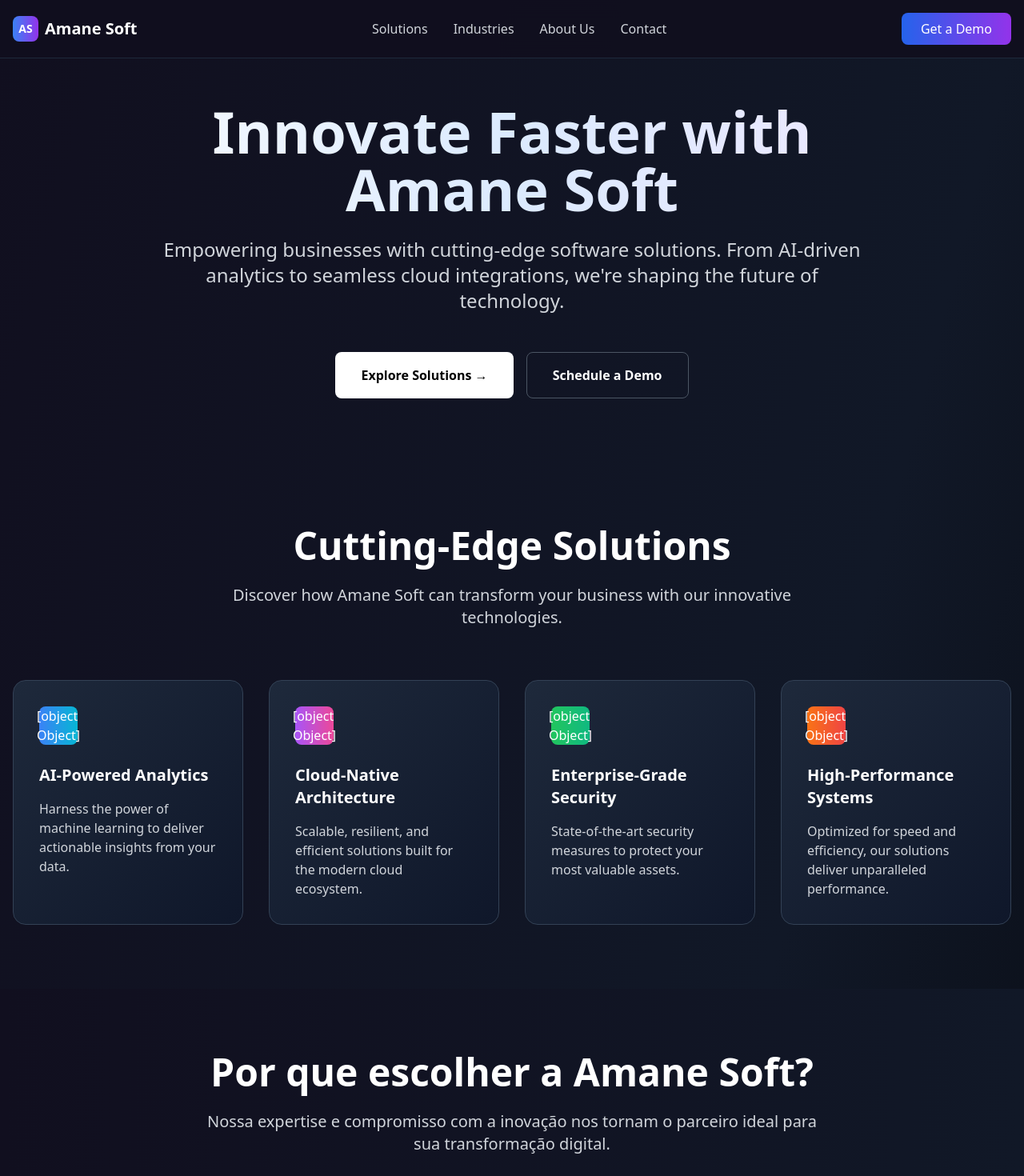
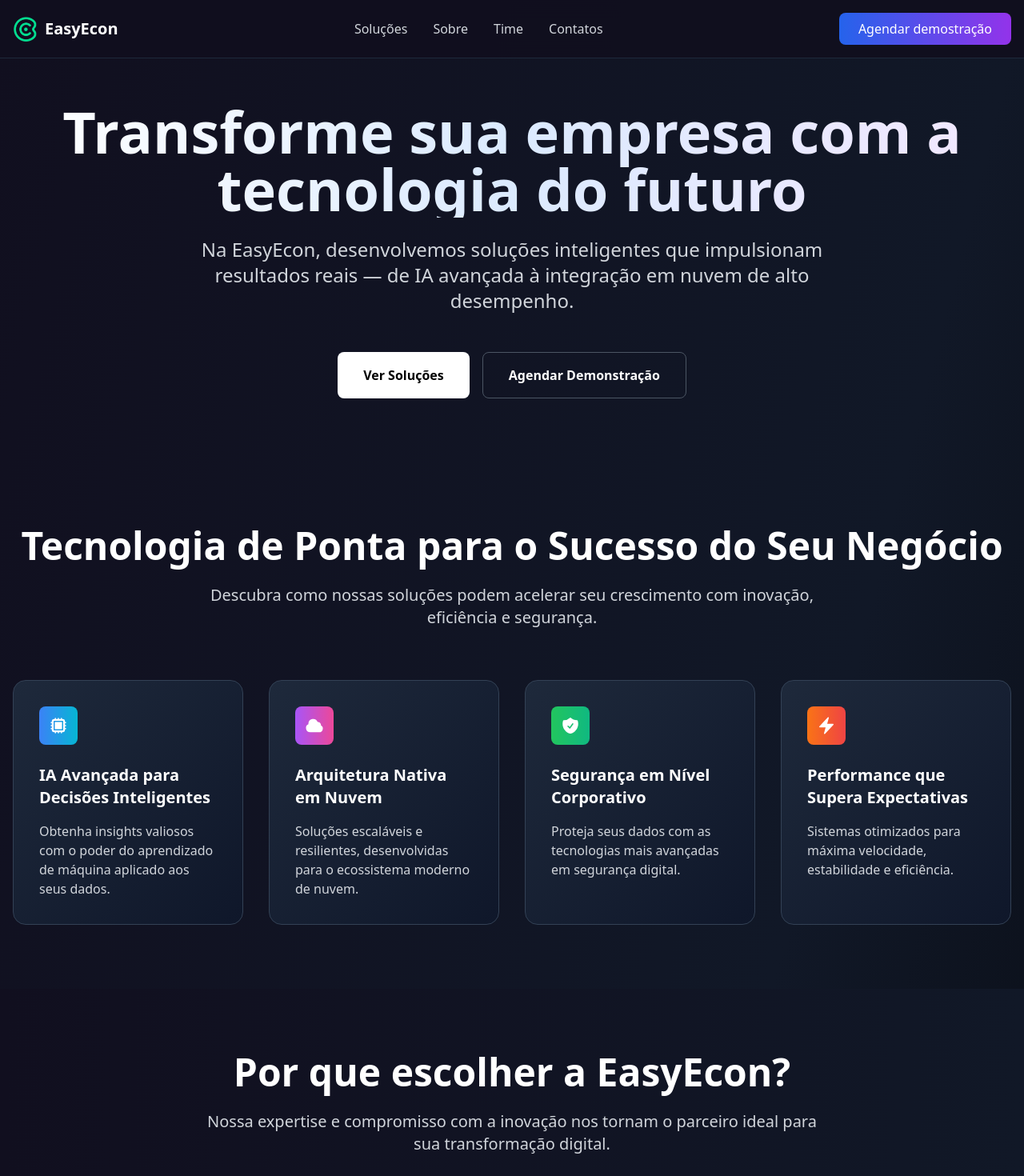
Before and after one commit to GuilhermeViana-22/SITE_EASYECON, a Vue app: page / in a window 1280 px wide. Shown: the top 1470 px of the page at 80% size. Built offline with nearby package versions, Linux system fonts and the light colour scheme.

Commit message:
update copy

```diff
--- a/index.html
+++ b/index.html
@@ -2,9 +2,9 @@
 <html lang="en">
   <head>
     <meta charset="UTF-8" />
-    <link rel="icon" type="image/svg+xml" href="/vite.svg" />
+    <link rel="icon" type="image/svg+xml" href="/public/easyIcon.png" />
     <meta name="viewport" content="width=device-width, initial-scale=1.0" />
-    <title>Vite + Vue</title>
+    <title>EasyEcon</title>
   </head>
   <body>
     <div id="app"></div>
--- a/package.json
+++ b/package.json
@@ -9,6 +9,7 @@
     "preview": "vite preview"
   },
   "dependencies": {
+    "@heroicons/vue": "^2.2.0",
     "vue": "^3.5.17"
   },
   "devDependencies": {
--- a/src/components/Footer.vue
+++ b/src/components/Footer.vue
@@ -9,62 +9,65 @@
             </div>
             <span class="text-xl font-bold text-white">Amane Soft</span>
           </div>
-          <p class="text-gray-400 mb-4">Pioneering software solutions for the digital age.</p>
+          <p class="text-gray-400 mb-4">Soluções de software pioneiras para a era digital.</p>
           <div class="flex space-x-4">
             <a href="#" class="text-gray-400 hover:text-white transition-colors">
+              <!-- Twitter -->
               <svg class="w-5 h-5" fill="currentColor" viewBox="0 0 24 24">
-                <path d="M24 4.557c-.883.392-1.832.656-2.828.775 1.017-.609 1.798-1.574 2.165-2.724-.951.564-2.005.974-3.127 1.195-.897-.957-2.178-1.555-3.594-1.555-3.179 0-5.515 2.966-4.797 6.045-4.091-.205-7.719-2.165-10.148-5.144-1.29 2.213-.669 5.108 1.523 6.574-.806-.026-1.566-.247-2.229-.616-.054 2.281 1.581 4.415 3.949 4.89-.693.188-1.452.232-2.224.084.626 1.956 2.444 3.379 4.6 3.419-2.07 1.623-4.678 2.348-7.29 2.04 2.179 1.397 4.768 2.212 7.548 2.212 9.142 0 14.307-7.721 13.995-14.646.962-.695 1.797-1.562 2.457-2.549z"/>
+                <path d="..."/>
               </svg>
             </a>
             <a href="#" class="text-gray-400 hover:text-white transition-colors">
+              <!-- LinkedIn -->
               <svg class="w-5 h-5" fill="currentColor" viewBox="0 0 24 24">
-                <path d="M20.447 20.452h-3.554v-5.569c0-1.328-.027-3.037-1.852-3.037-1.853 0-2.136 1.445-2.136 2.939v5.667H9.351V9h3.414v1.561h.046c.477-.9 1.637-1.85 3.37-1.85 3.601 0 4.267 2.37 4.267 5.455v6.286zM5.337 7.433c-1.144 0-2.063-.926-2.063-2.065 0-1.138.92-2.063 2.063-2.063 1.14 0 2.064.925 2.064 2.063 0 1.139-.925 2.065-2.064 2.065zm1.782 13.019H3.555V9h3.564v11.452zM22.225 0H1.771C.792 0 0 .774 0 1.729v20.542C0 23.227.792 24 1.771 24h20.451C23.2 24 24 23.227 24 22.271V1.729C24 .774 23.2 0 22.222 0h.003z"/>
+                <path d="..."/>
               </svg>
             </a>
             <a href="#" class="text-gray-400 hover:text-white transition-colors">
+              <!-- GitHub -->
               <svg class="w-5 h-5" fill="currentColor" viewBox="0 0 24 24">
-                <path d="M12.017 0C5.396 0 .029 5.367.029 11.987c0 5.079 3.158 9.417 7.618 11.174-.105-.949-.199-2.403.041-3.439.219-.937 1.406-5.957 1.406-5.957s-.359-.72-.359-1.781c0-1.663.967-2.911 2.168-2.911 1.024 0 1.518.769 1.518 1.688 0 1.029-.653 2.567-.992 3.992-.285 1.193.6 2.165 1.775 2.165 2.128 0 3.768-2.245 3.768-5.487 0-2.861-2.063-4.869-5.008-4.869-3.41 0-5.409 2.562-5.409 5.199 0 1.033.394 2.143.889 2.741.099.12.112.225.085.345-.09.375-.293 1.199-.334 1.363-.053.225-.172.271-.402.165-1.495-.69-2.433-2.878-2.433-4.646 0-3.776 2.748-7.252 7.92-7.252 4.158 0 7.392 2.967 7.392 6.923 0 4.135-2.607 7.462-6.233 7.462-1.214 0-2.357-.629-2.75-1.378l-.748 2.853c-.271 1.043-1.002 2.35-1.492 3.146C9.57 23.812 10.763 24.009 12.017 24.009c6.624 0 11.99-5.367 11.99-11.988C24.007 5.367 18.641.001.012.001z"/>
+                <path d="..."/>
               </svg>
             </a>
           </div>
         </div>
 
         <div>
-          <h3 class="font-bold mb-4 text-white">Solutions</h3>
+          <h3 class="font-bold mb-4 text-white">Soluções</h3>
           <ul class="space-y-2 text-gray-400">
-            <li><a href="#" class="hover:text-white transition-colors">AI Analytics</a></li>
-            <li><a href="#" class="hover:text-white transition-colors">Cloud Services</a></li>
-            <li><a href="#" class="hover:text-white transition-colors">Security</a></li>
-            <li><a href="#" class="hover:text-white transition-colors">Performance</a></li>
+            <li><a href="#" class="hover:text-white transition-colors">IA e Análises</a></li>
+            <li><a href="#" class="hover:text-white transition-colors">Serviços em Nuvem</a></li>
+            <li><a href="#" class="hover:text-white transition-colors">Segurança</a></li>
+            <li><a href="#" class="hover:text-white transition-colors">Desempenho</a></li>
           </ul>
         </div>
 
         <div>
-          <h3 class="font-bold mb-4 text-white">Company</h3>
+          <h3 class="font-bold mb-4 text-white">Empresa</h3>
           <ul class="space-y-2 text-gray-400">
-            <li><a href="#" class="hover:text-white transition-colors">About Us</a></li>
-            <li><a href="#" class="hover:text-white transition-colors">Careers</a></li>
+            <li><a href="#" class="hover:text-white transition-colors">Sobre Nós</a></li>
+            <li><a href="#" class="hover:text-white transition-colors">Carreiras</a></li>
             <li><a href="#" class="hover:text-white transition-colors">Blog</a></li>
-            <li><a href="#" class="hover:text-white transition-colors">News</a></li>
+            <li><a href="#" class="hover:text-white transition-colors">Notícias</a></li>
           </ul>
         </div>
 
         <div>
-          <h3 class="font-bold mb-4 text-white">Connect</h3>
+          <h3 class="font-bold mb-4 text-white">Conectar</h3>
           <ul class="space-y-2 text-gray-400">
-            <li><a href="#" class="hover:text-white transition-colors">Contact</a></li>
-            <li><a href="#" class="hover:text-white transition-colors">Support</a></li>
-            <li><a href="#" class="hover:text-white transition-colors">Partners</a></li>
-            <li><a href="#" class="hover:text-white transition-colors">Community</a></li>
+            <li><a href="#" class="hover:text-white transition-colors">Contato</a></li>
+            <li><a href="#" class="hover:text-white transition-colors">Suporte</a></li>
+            <li><a href="#" class="hover:text-white transition-colors">Parceiros</a></li>
+            <li><a href="#" class="hover:text-white transition-colors">Comunidade</a></li>
           </ul>
         </div>
       </div>
 
       <div class="border-t border-slate-800 pt-8 flex flex-col md:flex-row justify-between items-center">
-        <p class="text-gray-400 text-sm">© 2025 Amane Soft, Inc. All rights reserved.</p>
+        <p class="text-gray-400 text-sm">© 2025 Amane Soft. Todos os direitos reservados.</p>
         <div class="flex space-x-6 mt-4 md:mt-0">
-          <a href="#" class="text-gray-400 hover:text-white text-sm transition-colors">Terms of Service</a>
-          <a href="#" class="text-gray-400 hover:text-white text-sm transition-colors">Privacy Policy</a>
+          <a href="#" class="text-gray-400 hover:text-white text-sm transition-colors">Termos de Serviço</a>
+          <a href="#" class="text-gray-400 hover:text-white text-sm transition-colors">Política de Privacidade</a>
         </div>
       </div>
     </div>
--- a/src/components/Header.vue
+++ b/src/components/Header.vue
@@ -2,24 +2,24 @@
   <header class="fixed top-0 w-full z-50 bg-[#110F1F]/90 backdrop-blur-md border-b border-slate-800">
     <nav class="container mx-auto px-4 py-4 flex items-center justify-between">
       <div class="flex items-center space-x-2">
-        <div class="w-8 h-8 bg-gradient-to-r from-blue-500 to-purple-600 rounded-lg flex items-center justify-center">
-          <span class="text-white font-bold text-sm">AS</span>
+        <div class="w-8 h-8 rounded-lg flex items-center justify-center">
+          <img src="/public/easyIcon.png" alt="Logotipo" />
         </div>
-        <span class="text-xl font-bold text-white">Amane Soft</span>
+        <span class="text-xl font-bold text-white">EasyEcon</span>
       </div>
 
       <div class="hidden md:flex items-center space-x-8">
-        <a href="#solutions" class="text-gray-300 hover:text-blue-400 transition-colors">Solutions</a>
-        <a href="#about" class="text-gray-300 hover:text-blue-400 transition-colors">Industries</a>
-        <a href="#team" class="text-gray-300 hover:text-blue-400 transition-colors">About Us</a>
-        <a href="#contact" class="text-gray-300 hover:text-blue-400 transition-colors">Contact</a>
+        <a href="#solutions" class="text-gray-300 hover:text-blue-400 transition-colors">Soluções</a>
+        <a href="#about" class="text-gray-300 hover:text-blue-400 transition-colors">Sobre</a>
+        <a href="#team" class="text-gray-300 hover:text-blue-400 transition-colors">Time</a>
+        <a href="#contact" class="text-gray-300 hover:text-blue-400 transition-colors">Contatos</a>
       </div>
 
-      <button class="bg-gradient-to-r from-blue-600 to-purple-600 hover:from-blue-700 hover:to-purple-700 px-6 py-2 rounded-lg font-medium transition-all duration-300 transform hover:scale-105 text-white">
-        Get a Demo
+      <button
+        class="bg-gradient-to-r from-blue-600 to-purple-600 hover:from-blue-700 hover:to-purple-700 px-6 py-2 rounded-lg font-medium transition-all duration-300 transform hover:scale-105 text-white">
+        Agendar demostração
       </button>
 
-      <!-- Mobile menu button -->
       <button @click="$emit('toggle-mobile-menu')" class="md:hidden text-white">
         <svg class="w-6 h-6" fill="none" stroke="currentColor" viewBox="0 0 24 24">
           <path stroke-linecap="round" stroke-linejoin="round" stroke-width="2" d="M4 6h16M4 12h16M4 18h16"></path>
@@ -29,10 +29,10 @@
 
     <div v-if="mobileMenuOpen" class="md:hidden bg-[#110F1F] border-t border-slate-800">
       <div class="px-4 py-2 space-y-2">
-        <a href="#solutions" class="block py-2 text-gray-300 hover:text-blue-400">Solutions</a>
-        <a href="#about" class="block py-2 text-gray-300 hover:text-blue-400">Industries</a>
-        <a href="#team" class="block py-2 text-gray-300 hover:text-blue-400">About Us</a>
-        <a href="#contact" class="block py-2 text-gray-300 hover:text-blue-400">Contact</a>
+        <a href="#solutions" class="block py-2 text-gray-300 hover:text-blue-400">Soluções</a>
+        <a href="#about" class="block py-2 text-gray-300 hover:text-blue-400">Sobre</a>
+        <a href="#team" class="block py-2 text-gray-300 hover:text-blue-400">Time</a>
+        <a href="#contact" class="block py-2 text-gray-300 hover:text-blue-400">Contatos</a>
       </div>
     </div>
   </header>
--- a/src/components/HeroSection.vue
+++ b/src/components/HeroSection.vue
@@ -1,18 +1,22 @@
 <template>
   <section class="pt-32 pb-20 px-4">
     <div class="container mx-auto text-center">
-      <h1 class="text-5xl md:text-7xl font-bold mb-6 bg-gradient-to-r from-white via-blue-100 to-purple-100 bg-clip-text text-transparent">
-        Innovate Faster with<br>Amane Soft
+      <h1
+        class="text-5xl md:text-7xl font-bold mb-6 bg-gradient-to-r from-white via-blue-100 to-purple-100 bg-clip-text text-transparent">
+        Transforme sua empresa com a<br>tecnologia do futuro
       </h1>
       <p class="text-xl md:text-2xl text-gray-300 mb-12 max-w-4xl mx-auto leading-relaxed">
-        Empowering businesses with cutting-edge software solutions. From AI-driven analytics to seamless cloud integrations, we're shaping the future of technology.
+        Na EasyEcon, desenvolvemos soluções inteligentes que impulsionam resultados reais — de IA avançada à integração
+        em nuvem de alto desempenho.
       </p>
       <div class="flex flex-col sm:flex-row gap-4 justify-center">
-        <button class="bg-white text-black px-8 py-4 rounded-lg font-semibold hover:bg-gray-100 transition-all duration-300 transform hover:scale-105">
-          Explore Solutions →
+        <button
+          class="bg-white text-black px-8 py-4 rounded-lg font-semibold hover:bg-gray-100 transition-all duration-300 transform hover:scale-105">
+          Ver Soluções
         </button>
-        <button class="border border-gray-600 px-8 py-4 rounded-lg font-semibold hover:bg-gray-800 transition-all duration-300 text-white">
-          Schedule a Demo
+        <button
+          class="border border-gray-600 px-8 py-4 rounded-lg font-semibold hover:bg-gray-800 transition-all duration-300 text-white">
+          Agendar Demonstração
         </button>
       </div>
     </div>
--- a/src/components/SolutionCard.vue
+++ b/src/components/SolutionCard.vue
@@ -1,40 +1,32 @@
+<script setup>
+import {
+  CpuChipIcon,
+  CloudIcon,
+  ShieldCheckIcon,
+  BoltIcon
+} from '@heroicons/vue/24/solid'
+
+const props = defineProps({
+  solution: {
+    type: Object,
+    required: true
+  }
+})
+
+const icons = {
+  brain: CpuChipIcon,
+  cloud: CloudIcon,
+  shield: ShieldCheckIcon,
+  lightning: BoltIcon
+}
+</script>
+
 <template>
   <div :class="`bg-gradient-to-br from-slate-800 to-slate-900 p-8 rounded-2xl border border-slate-700 ${solution.hoverColor} transition-all duration-300 group`">
     <div :class="`w-12 h-12 bg-gradient-to-r ${solution.gradient} rounded-lg flex items-center justify-center mb-6 group-hover:scale-110 transition-transform`">
-      <component :is="iconComponent" class="w-6 h-6 text-white" />
+      <component :is="icons[solution.icon]" class="w-6 h-6 text-white" />
     </div>
     <h3 class="text-xl font-bold mb-4 text-white">{{ solution.title }}</h3>
     <p class="text-gray-300">{{ solution.description }}</p>
   </div>
 </template>
-
-<script>
-export default {
-  name: 'SolutionCard',
-  props: {
-    solution: {
-      type: Object,
-      required: true
-    }
-  },
-  computed: {
-    iconComponent() {
-      const icons = {
-        brain: () => ({
-          template: `<svg fill="none" stroke="currentColor" viewBox="0 0 24 24"><path stroke-linecap="round" stroke-linejoin="round" stroke-width="2" d="M9.663 17h4.673M12 3v1m6.364 1.636l-.707.707M21 12h-1M4 12H3m3.343-5.657l-.707-.707m2.828 9.9a5 5 0 117.072 0l-.548.547A3.374 3.374 0 0014 18.469V19a2 2 0 11-4 0v-.531c0-.895-.356-1.754-.988-2.386l-.548-.547z"></path></svg>`
-        }),
-        cloud: () => ({
-          template: `<svg fill="none" stroke="currentColor" viewBox="0 0 24 24"><path stroke-linecap="round" stroke-linejoin="round" stroke-width="2" d="M3 15a4 4 0 004 4h9a5 5 0 10-.1-9.999 5.002 5.002 0 10-9.78 2.096A4.001 4.001 0 003 15z"></path></svg>`
-        }),
-        shield: () => ({
-          template: `<svg fill="none" stroke="currentColor" viewBox="0 0 24 24"><path stroke-linecap="round" stroke-linejoin="round" stroke-width="2" d="M12 15v2m-6 4h12a2 2 0 002-2v-6a2 2 0 00-2-2H6a2 2 0 00-2 2v6a2 2 0 002 2zm10-10V7a4 4 0 00-8 0v4h8z"></path></svg>`
-        }),
-        lightning: () => ({
-          template: `<svg fill="none" stroke="currentColor" viewBox="0 0 24 24"><path stroke-linecap="round" stroke-linejoin="round" stroke-width="2" d="M13 10V3L4 14h7v7l9-11h-7z"></path></svg>`
-        })
-      }
-      return icons[this.solution.icon] || icons.brain
-    }
-  }
-}
-</script>
--- a/src/components/SolutionsSection.vue
+++ b/src/components/SolutionsSection.vue
@@ -2,9 +2,9 @@
   <section id="solutions" class="py-20 px-4">
     <div class="container mx-auto">
       <div class="text-center mb-16">
-        <h2 class="text-4xl md:text-5xl font-bold mb-6 text-white">Cutting-Edge Solutions</h2>
+        <h2 class="text-4xl md:text-5xl font-bold mb-6 text-white">Tecnologia de Ponta para o Sucesso do Seu Negócio</h2>
         <p class="text-xl text-gray-300 max-w-3xl mx-auto">
-          Discover how Amane Soft can transform your business with our innovative technologies.
+          Descubra como nossas soluções podem acelerar seu crescimento com inovação, eficiência e segurança.
         </p>
       </div>
 
@@ -32,32 +32,32 @@ export default {
       solutions: [
         {
           id: 1,
-          title: 'AI-Powered Analytics',
-          description: 'Harness the power of machine learning to deliver actionable insights from your data.',
+          title: 'IA Avançada para Decisões Inteligentes',
+          description: 'Obtenha insights valiosos com o poder do aprendizado de máquina aplicado aos seus dados.',
           icon: 'brain',
           gradient: 'from-blue-500 to-cyan-500',
           hoverColor: 'hover:border-blue-500'
         },
         {
           id: 2,
-          title: 'Cloud-Native Architecture',
-          description: 'Scalable, resilient, and efficient solutions built for the modern cloud ecosystem.',
+          title: 'Arquitetura Nativa em Nuvem',
+          description: 'Soluções escaláveis e resilientes, desenvolvidas para o ecossistema moderno de nuvem.',
           icon: 'cloud',
           gradient: 'from-purple-500 to-pink-500',
           hoverColor: 'hover:border-purple-500'
         },
         {
           id: 3,
-          title: 'Enterprise-Grade Security',
-          description: 'State-of-the-art security measures to protect your most valuable assets.',
+          title: 'Segurança em Nível Corporativo',
+          description: 'Proteja seus dados com as tecnologias mais avançadas em segurança digital.',
           icon: 'shield',
           gradient: 'from-green-500 to-emerald-500',
           hoverColor: 'hover:border-green-500'
         },
         {
           id: 4,
-          title: 'High-Performance Systems',
-          description: 'Optimized for speed and efficiency, our solutions deliver unparalleled performance.',
+          title: 'Performance que Supera Expectativas',
+          description: 'Sistemas otimizados para máxima velocidade, estabilidade e eficiência.',
           icon: 'lightning',
           gradient: 'from-orange-500 to-red-500',
           hoverColor: 'hover:border-orange-500'
--- a/src/components/WhyChooseUsSection.vue
+++ b/src/components/WhyChooseUsSection.vue
@@ -2,7 +2,7 @@
   <section class="py-20 px-4 bg-gradient-to-r from-[#110F1F] to-gray-900">
     <div class="container mx-auto">
       <div class="text-center mb-16">
-        <h2 class="text-4xl md:text-5xl font-bold mb-6 text-white">Por que escolher a Amane Soft?</h2>
+        <h2 class="text-4xl md:text-5xl font-bold mb-6 text-white">Por que escolher a EasyEcon?</h2>
         <p class="text-xl text-gray-300 max-w-3xl mx-auto">
           Nossa expertise e compromisso com a inovação nos tornam o parceiro ideal para sua transformação digital.
         </p>
@@ -10,8 +10,9 @@
 
       <div class="grid md:grid-cols-2 lg:grid-cols-3 gap-8">
         <div v-for="benefit in benefits" :key="benefit.id" class="text-center">
-          <div :class="`w-16 h-16 bg-gradient-to-r ${benefit.gradient} rounded-full flex items-center justify-center mx-auto mb-6`">
-            <component :is="benefit.iconComponent" class="w-8 h-8 text-white" />
+          <div
+            :class="`w-16 h-16 bg-gradient-to-r ${benefit.gradient} rounded-full flex items-center justify-center mx-auto mb-6`">
+            <component :is="benefit.icon" class="w-8 h-8 text-white" />
           </div>
           <h3 class="text-2xl font-bold mb-4 text-white">{{ benefit.title }}</h3>
           <p class="text-gray-300">{{ benefit.description }}</p>
@@ -22,8 +23,15 @@
 </template>
 
 <script>
+import { BoltIcon, UsersIcon, CheckCircleIcon } from '@heroicons/vue/24/solid'
+
 export default {
   name: 'WhyChooseUsSection',
+  components: {
+    BoltIcon,
+    UsersIcon,
+    CheckCircleIcon
+  },
   data() {
     return {
       benefits: [
@@ -32,27 +40,21 @@ export default {
           title: 'Inovação Constante',
           description: 'Sempre na vanguarda das tecnologias emergentes, garantindo soluções futuro-proof.',
           gradient: 'from-blue-500 to-purple-600',
-          iconComponent: () => ({
-            template: `<svg fill="none" stroke="currentColor" viewBox="0 0 24 24"><path stroke-linecap="round" stroke-linejoin="round" stroke-width="2" d="M13 10V3L4 14h7v7l9-11h-7z"></path></svg>`
-          })
+          icon: BoltIcon
         },
         {
           id: 2,
           title: 'Time Especializado',
           description: 'Profissionais altamente qualificados com vasta experiência em projetos complexos.',
           gradient: 'from-green-500 to-emerald-600',
-          iconComponent: () => ({
-            template: `<svg fill="none" stroke="currentColor" viewBox="0 0 24 24"><path stroke-linecap="round" stroke-linejoin="round" stroke-width="2" d="M17 20h5v-2a3 3 0 00-5.356-1.857M17 20H7m10 0v-2c0-.656-.126-1.283-.356-1.857M7 20H2v-2a3 3 0 015.356-1.857M7 20v-2c0-.656.126-1.283.356-1.857m0 0a5.002 5.002 0 019.288 0M15 7a3 3 0 11-6 0 3 3 0 016 0zm6 3a2 2 0 11-4 0 2 2 0 014 0zM7 10a2 2 0 11-4 0 2 2 0 014 0z"></path></svg>`
-          })
+          icon: UsersIcon
         },
         {
           id: 3,
           title: 'Resultados Comprovados',
           description: 'Histórico de sucesso com clientes de diversos setores e tamanhos.',
           gradient: 'from-purple-500 to-pink-600',
-          iconComponent: () => ({
-            template: `<svg fill="none" stroke="currentColor" viewBox="0 0 24 24"><path stroke-linecap="round" stroke-linejoin="round" stroke-width="2" d="M9 12l2 2 4-4m6 2a9 9 0 11-18 0 9 9 0 0118 0z"></path></svg>`
-          })
+          icon: CheckCircleIcon
         }
       ]
     }
```
Also changed, not shown: src/components/CTASection.vue (+5 -4 lines), public/easyIcon.png (added), 1 other file (tests, documents, lock files or other folders).
